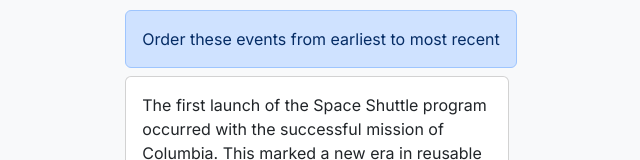
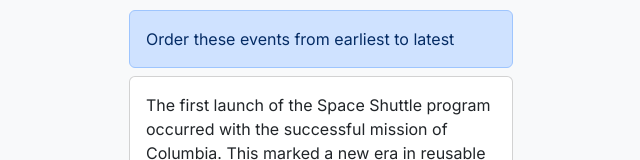
Before and after one commit to SeanPlusPlus/four-green-squares, a Next.js app: page / in a window 1280 px wide. Shown: the top 160 px of the page, without its empty margins (319-959 px from the left). Built offline with nearby package versions, Linux system fonts and the light colour scheme.

Commit message:
main: update

```diff
--- a/app/page.tsx
+++ b/app/page.tsx
@@ -64,8 +64,8 @@ export default function Home() {
 
           {loading === false && (
             <>
-              <Alert variant="primary" className="no-bottom-padding-margin">
-                Order these events from earliest to most recent
+              <Alert variant="primary" className="no-bottom-padding-margin md:w-96">
+                Order these events from earliest to latest
               </Alert>
 
               {ordered.map((item: any, i: number) => (
```
